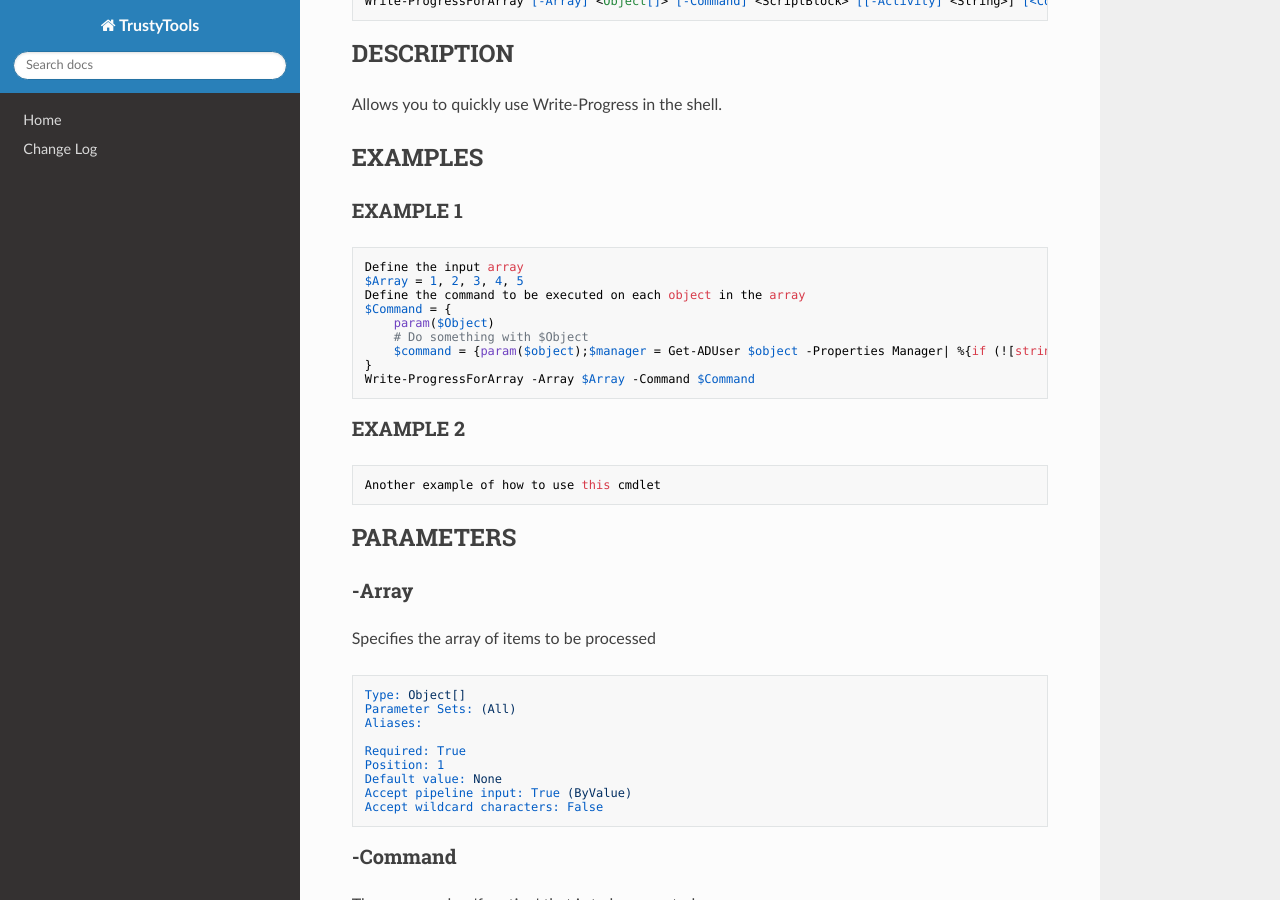
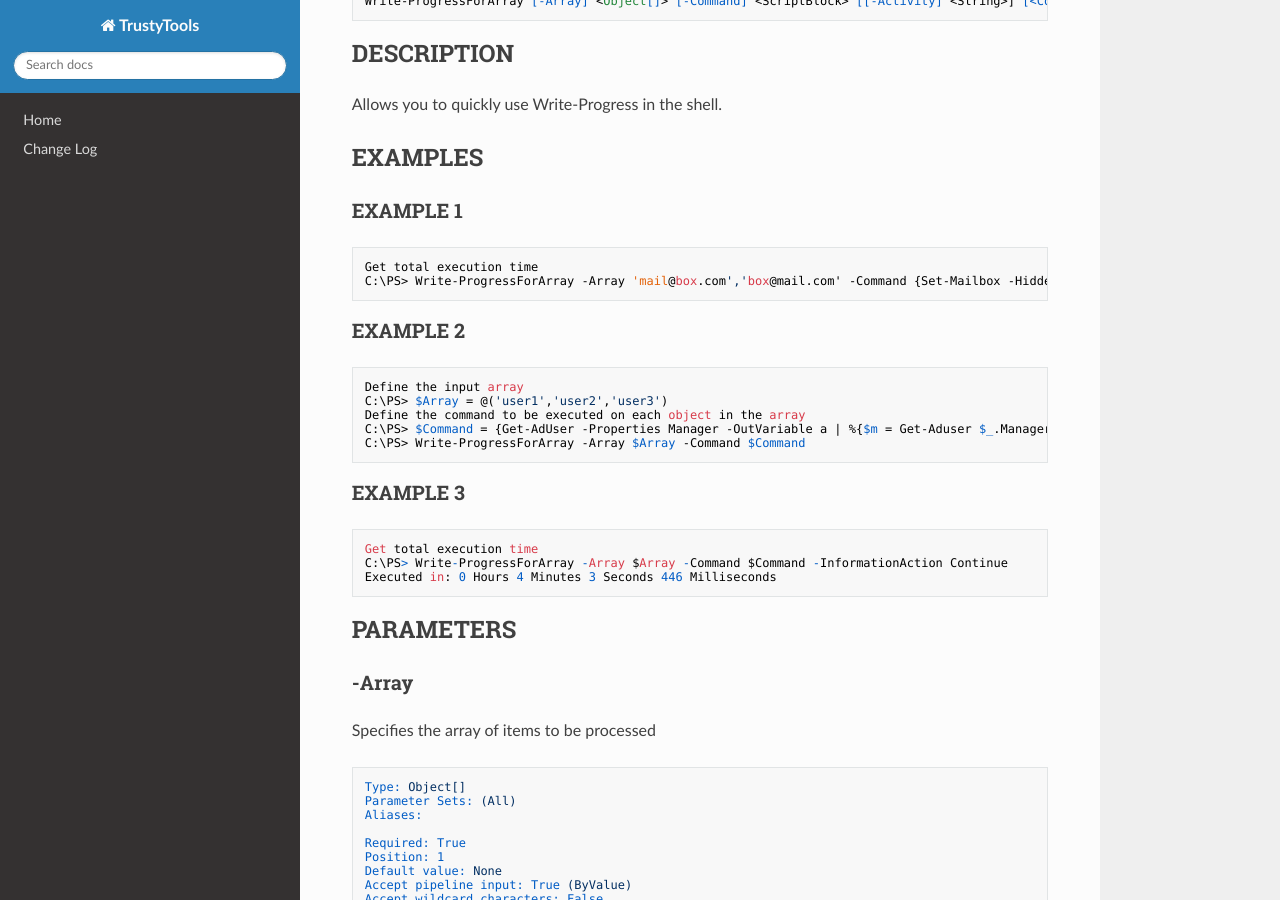
Before and after one commit to TrustyTristan/TrustyTools, an MkDocs documentation site: the page built from docs/Write-ProgressForArray.md, in a window 1280 px wide and 900 px high, scrolled down 339 px. Built offline with MkDocs 1.6.1, drawn with Linux system fonts in a browser that asks for light colours; nearby versions of some CDN libraries.

Commit message:
updated docs

````diff
--- a/docs/Write-ProgressForArray.md
+++ b/docs/Write-ProgressForArray.md
@@ -23,20 +23,24 @@ Allows you to quickly use Write-Progress in the shell.
 
 ### EXAMPLE 1
 ```
-Define the input array
-$Array = 1, 2, 3, 4, 5
-Define the command to be executed on each object in the array
-$Command = {
-    param($Object)
-    # Do something with $Object
-    $command = {param($object);$manager = Get-ADUser $object -Properties Manager| %{if (![string]::IsNullOrEmpty($_.Manager)){Get-aduser $_.Manager -Properties GivenName, Surname}}|%{Write-Host "Manager for $object is: $($_.GivenName) $($_.Surname)"}}
-}
-Write-ProgressForArray -Array $Array -Command $Command
+Get total execution time
+C:\PS> Write-ProgressForArray -Array 'mail@box.com','box@mail.com' -Command {Set-Mailbox -HiddenFromAddressListsEnabled $true}
 ```
 
 ### EXAMPLE 2
 ```
-Another example of how to use this cmdlet
+Define the input array
+C:\PS> $Array = @('user1','user2','user3')
+Define the command to be executed on each object in the array
+C:\PS> $Command = {Get-AdUser -Properties Manager -OutVariable a | %{$m = Get-Aduser $_.Manager;if($m){Write-Host $a.GivenName $a.Surname "REPORTS TO" $m.GivenName $m.Surname}} | Out-Host}
+C:\PS> Write-ProgressForArray -Array $Array -Command $Command
+```
+
+### EXAMPLE 3
+```
+Get total execution time
+C:\PS> Write-ProgressForArray -Array $Array -Command $Command -InformationAction Continue
+Executed in: 0 Hours 4 Minutes 3 Seconds 446 Milliseconds
 ```
 
 ## PARAMETERS
````
Also changed, not shown: docs/Convert-Date.md (added, +80 -0 lines), docs/TrustyTools.md (+4 -4 lines).
